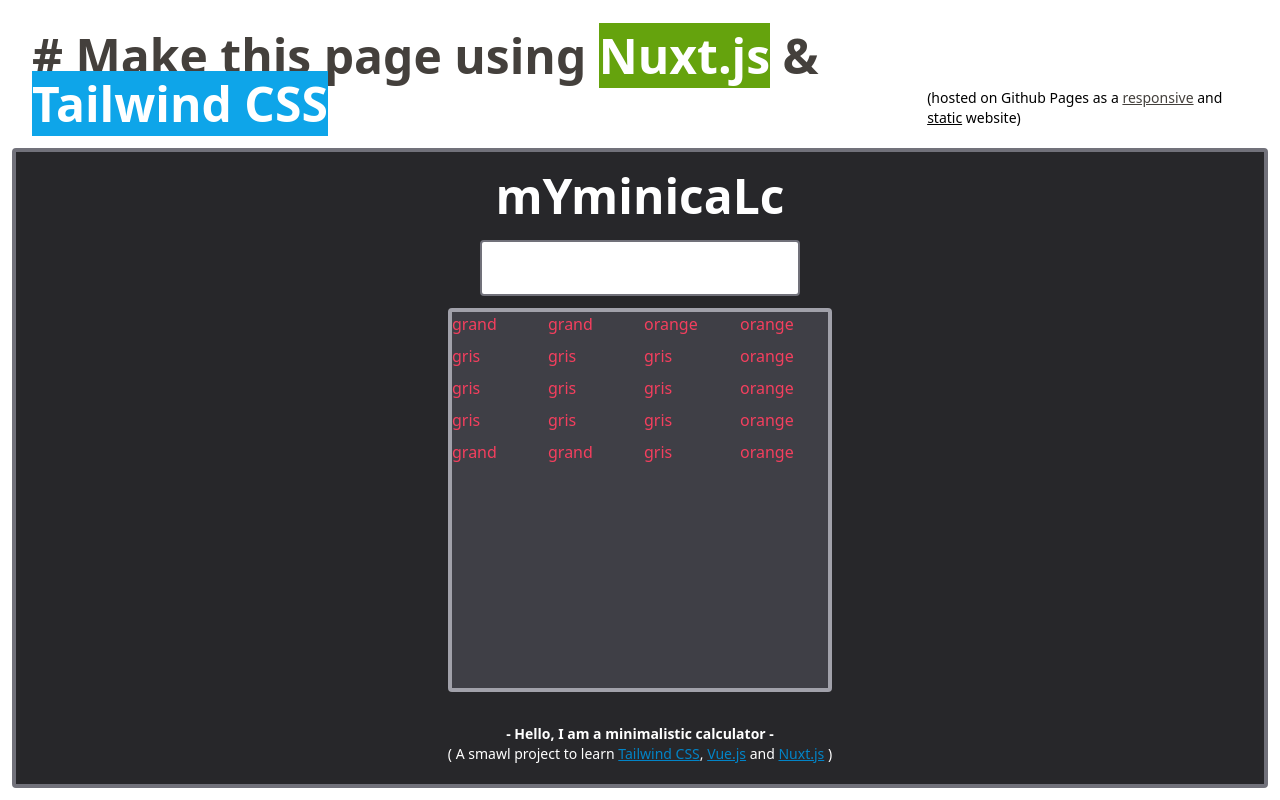
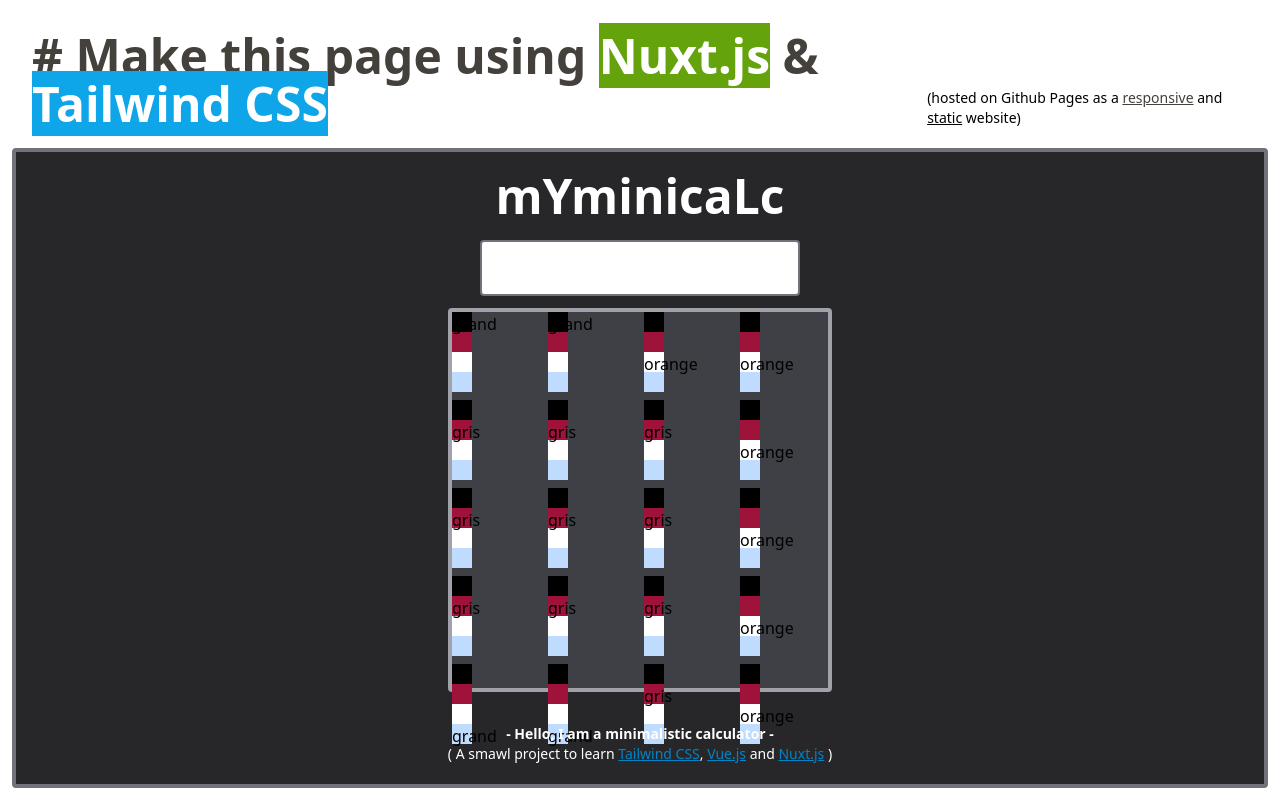
Before and after one commit to LymaKries/foreward_project_4, a Nuxt app: page / in a window 1280 px wide. Built offline with nearby package versions, Linux system fonts and the light colour scheme.

Commit message:
try to have all buttons in only one file

```diff
--- a/components/Buttons.vue
+++ b/components/Buttons.vue
@@ -1,11 +1,24 @@
 <template>
-  <div class="text-rose-500">{{title}}</div>
+
+  <div>
+    <div class="bg-black h-5 w-5">{{big_button1}}</div>
+
+    <div class="bg-rose-800 h-5 w-5">{{grey_button}}</div>
+
+    <div class="bg-white h-5 w-5">{{orange_button}}</div>
+
+    <div class="bg-blue-200 h-5 w-5">{{big_button2}}</div>
+  </div>
+
 </template>
 
 <script>
 export default {
   props: {
-    title: String
+    big_button1: String,
+    grey_button: String,
+    orange_button: String,
+    big_button2: String
   },
 }
 </script>
--- a/components/Calculator.vue
+++ b/components/Calculator.vue
@@ -8,83 +8,83 @@
         <div class="w-96 h-96 bg-zinc-700 mb-3 border-4 border-zinc-400 rounded">
           <div class="grid grid-cols-4 grids-rows-5 gap-2">
             <Buttons
-              title="grand"
+              big_button1="grand"
             />
 
             <Buttons
-              title="grand"
+              big_button1="grand"
             />
 
             <Buttons
-              title="orange"
+              orange_button="orange"
             />
 
             <Buttons
-              title="orange"
+              orange_button="orange"
             />
 
             <Buttons
-              title="gris"
+              grey_button="gris"
             />
 
             <Buttons
-              title="gris"
+              grey_button="gris"
             />
 
             <Buttons
-              title="gris"
+              grey_button="gris"
             />
 
             <Buttons
-              title="orange"
+              orange_button="orange"
             />
 
             <Buttons
-              title="gris"
+              grey_button="gris"
             />
 
             <Buttons
-              title="gris"
+              grey_button="gris"
             />
 
             <Buttons
-              title="gris"
+              grey_button="gris"
             />
 
             <Buttons
-              title="orange"
+              orange_button="orange"
             />
 
             <Buttons
-              title="gris"
+              grey_button="gris"
             />
 
             <Buttons
-              title="gris"
+              grey_button="gris"
             />
 
             <Buttons
-              title="gris"
+              grey_button="gris"
             />
 
             <Buttons
-              title="orange"
+              orange_button="orange"
             />
 
             <Buttons
-              title="grand"
+              big_button2="grand"
             />
 
             <Buttons
-              title="grand"
+              big_button2="grand"
             />
 
             <Buttons
-              title="gris"
+              grey_button="gris"
             />
 
             <Buttons
-              title="orange"
+              orange_button="orange"
             />
           </div>
         </div>
```
